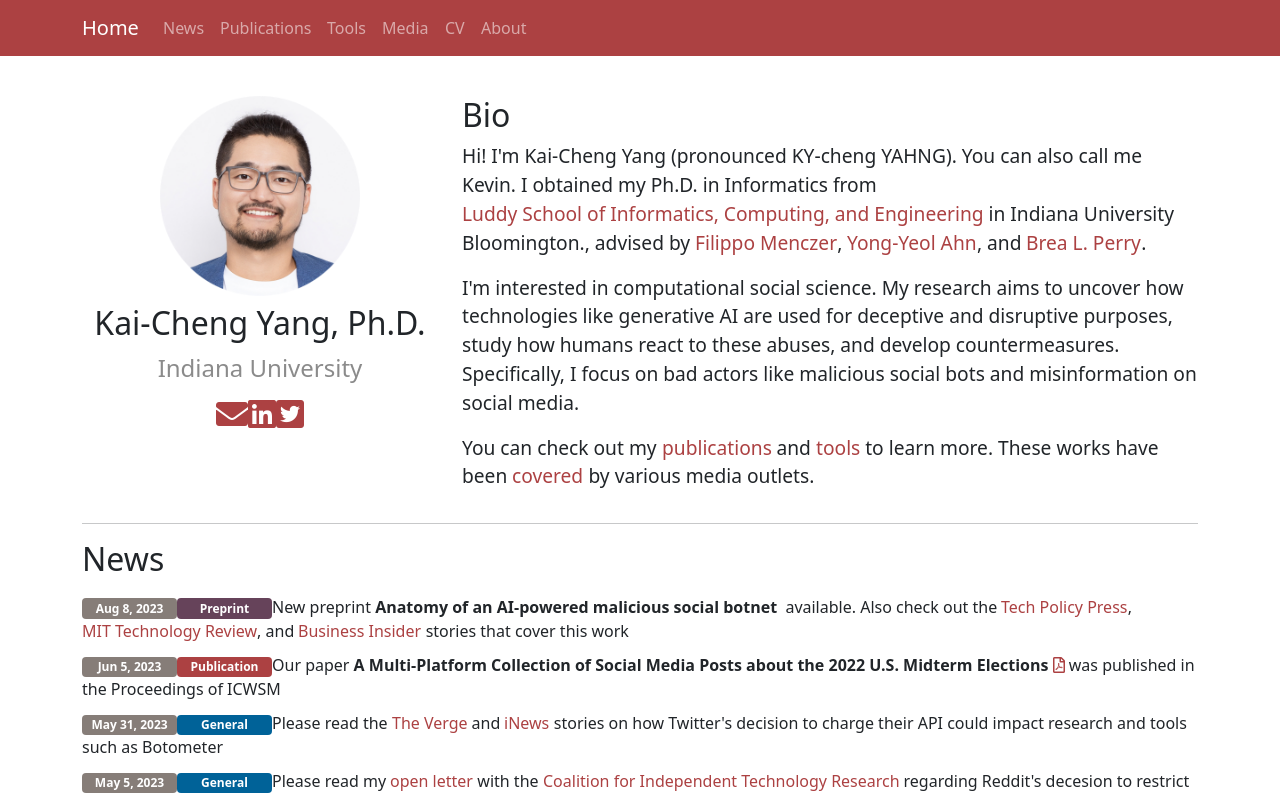
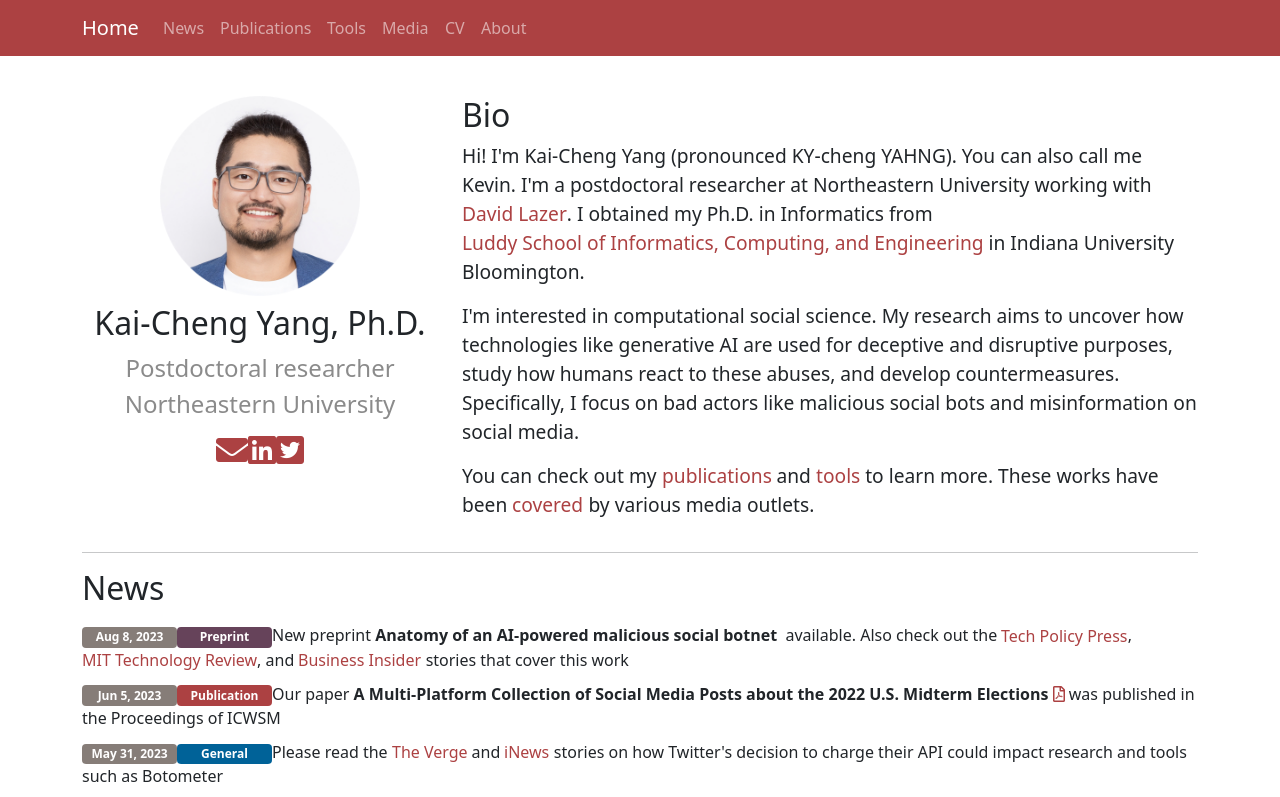
Before and after one commit to KaichengYang/homepage, a Vue app: page /#/ in a window 1280 px wide. Shown: the top 797 px of the page. Built offline with nearby package versions, Linux system fonts and the light colour scheme; some icons are missing.

Commit message:
update: bio

```diff
--- a/src/components/Bio.vue
+++ b/src/components/Bio.vue
@@ -6,7 +6,8 @@
         <img class="avatar mx-auto" src="static/images/avatar.png">
         <div id="bio" class="mt-2">
           <h2>Kai-Cheng Yang, Ph.D.</h2>
-          <p id="title">Indiana University</p>
+          <p id="title">Postdoctoral researcher</p>
+          <p id="title">Northeastern University</p>
         </div>
 
         <div id="contact_container" class="mt-1">
@@ -35,9 +36,10 @@
       <h2>Bio</h2>
       <p>
         Hi! I'm Kai-Cheng Yang (pronounced KY-cheng YAHNG). You can also call me Kevin.
+        I'm a postdoctoral researcher at Northeastern University working with <a href="https://lazerlab.net" target="_blnak">David Lazer</a>.
         I obtained my Ph.D. in Informatics from <a href="https://luddy.indiana.edu/" target="_blank">
           Luddy School of Informatics, Computing, and Engineering</a>
-          in Indiana University Bloomington., advised by <a href="http://cnets.indiana.edu/fil/" target="_blank">Filippo Menczer</a>, <a href="http://yongyeol.com/" target="_blank">Yong-Yeol Ahn</a>, and <a href="https://sociology.indiana.edu/about/faculty/perry-brea.html" target="_blank">Brea L. Perry</a>.
+          in Indiana University Bloomington.
       </p>
 
       <p>
```
